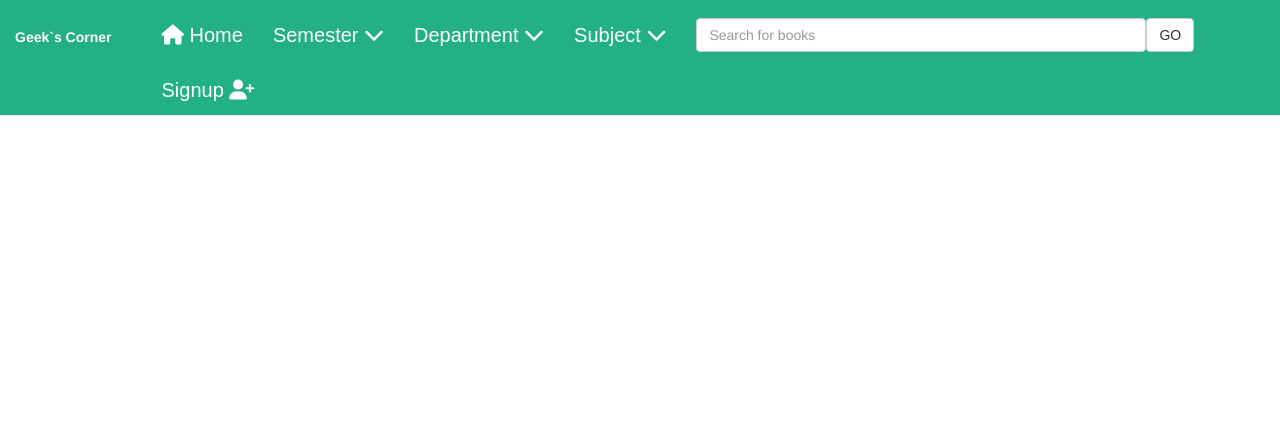
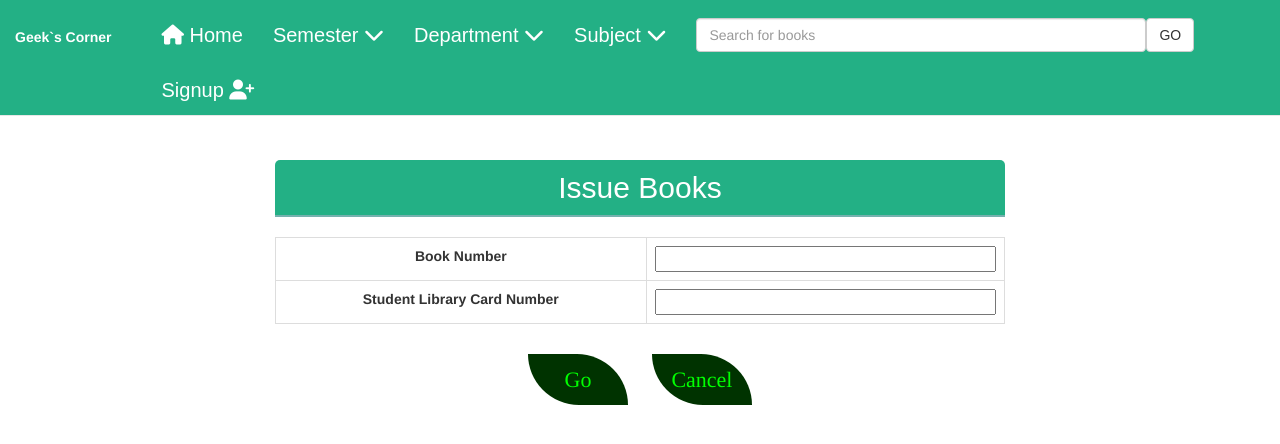
Before and after one commit to TeamIntegrity/LibChain, a Django app: page /books/issue/ in a window 1280 px wide. Shown: the top 444 px of the page. Run offline with Django 3.2, Linux system fonts and the light colour scheme; some libraries are stand-ins or nearby versions.

Commit message:
updated page are add_books.html, issue.html & return.html

```diff
--- a/libchain/books/templates/issue.html
+++ b/libchain/books/templates/issue.html
@@ -2,21 +2,52 @@
 
 {% block content %}
 
-
-<form action="/books/issue/" method="post">
+<!--form start-->
+<form action="/books/issue/" method="post" style="margin-top:100px;">
     {% csrf_token%}
-
-    <p><label>Book Number</label>
-    <input type="text" name="book_number"></p>
-
-    <p><label>Studnet Library Card Number</label>
-    <input type="text" name="library_card_num"></p>
+    <!--container start-->
+    <div class="container">
+               <div class="row">
+               </div><br>
 
 
-    <input type="submit" class="button" value="Go">
+                       <!-- Pack 1-->
+                       <div class="col-lg-2">
+                       </div>
+                        <div class="col-lg-8" id="home-box">
+                            <center>
+                            <div class="pricing_header">
+                                <h2>Issue Books</h2>
+                                <div class="space"></div>
+                     </div>
+                     </center>
+                     <table class="table-responsive">
+                     <table class="table" border=1 width=100% bordercolor=black style="border-collapse:collapse; ">
+                     <table  class="table table-bordered" style="border:0px;">
+						<tr>
+							<th><center>Book Number</center></th>
+        						<td><input type="text" name="book_number" style="width:100%;"></td>
+        				</tr>
+    							<tr>
+    								<th><center>Student Library Card Number</center></th>
+    									<td><input type="text" name="library_card_num" style="width:100%""></td>
+    							</tr>
+
+    </table>
+
+ <center><input type="submit" class="button" value="Go" id="go">
+<input type="reset" class="button" value="Cancel" id="go">
 
 
-</form>
+<br></center>
+<br>
 
+    </div>
+    <!--container close-->
+
+ </form>
+ <!--form close-->
+ </table>
+ </table>
 
 {% endblock %}
--- a/libchain/home/static/css/panel.css
+++ b/libchain/home/static/css/panel.css
@@ -142,13 +142,14 @@ ul li ul li {
 .btn { float: right; font-family: "Quicksand", sans-serif; font-weight:500;}
 .off { text-decoration: line-through; color: rgb(86,86,86); }
 .space {height: 2px; background-color: #75b1ae;}
+
 #go{
-    width:120px;
+    width:100px;
     margin: 10px;
-    color: black;
+    color: #0f0;
     font-size: 22px;
     border: none;
-    background-color: rgba(0,0,0,0.5);
+    background-color:#003300;
     text-align: center;
     padding: 10px;
     font-family: times;
--- a/libchain/users/templates/register.html
+++ b/libchain/users/templates/register.html
@@ -9,7 +9,7 @@
         <div class="row">
             <div class="col-xs-12">
                 <div class="form-wrap">
-                <h1>Please fill you Details </h1>
+                <h1>Please fill you Details</h1>
                     <form role="form" action="/users/register/" method="post" id="login-form" autocomplete="off">
     {% csrf_token%}
 
```
Also changed, not shown: libchain/books/templates/add_books.html (+14 -34 lines), libchain/books/templates/return.html (+36 -9 lines).
